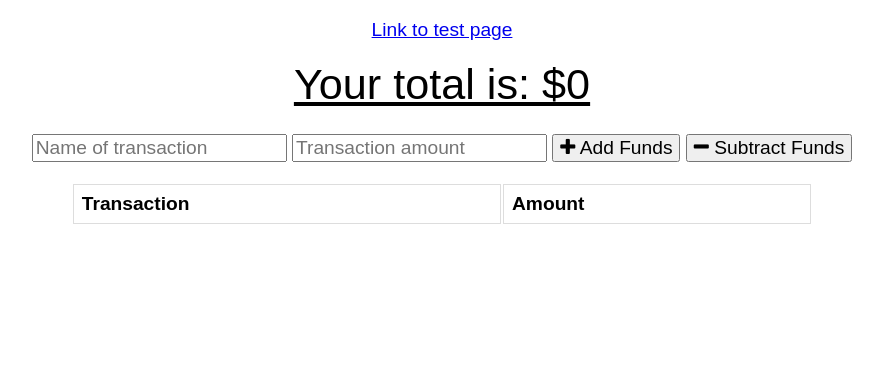
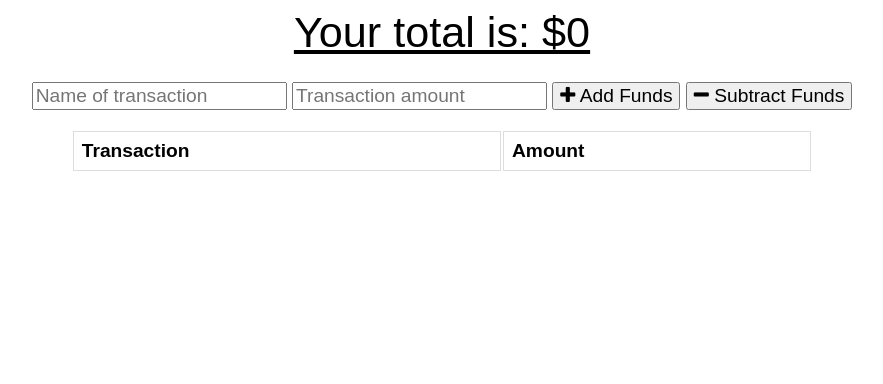
Before and after one commit to TerrenceJChan/budget-tracker, a website: page public/index.html in a window 1280 px wide. Shown: the whole page, without its empty margins (198-1081 px from the left). Drawn offline with nearby package versions, Linux system fonts and the light colour scheme; no server answers.

Commit message:
Minor change

```diff
--- a/public/index.html
+++ b/public/index.html
@@ -16,7 +16,6 @@
 
 <body>
   <div class="wrapper">
-    <p><a href="test.html">Link to test page</a></p>
     <div class="total">
       <div class="total">Your total is: $<span id="total">0</span></div>
     </div>
```
